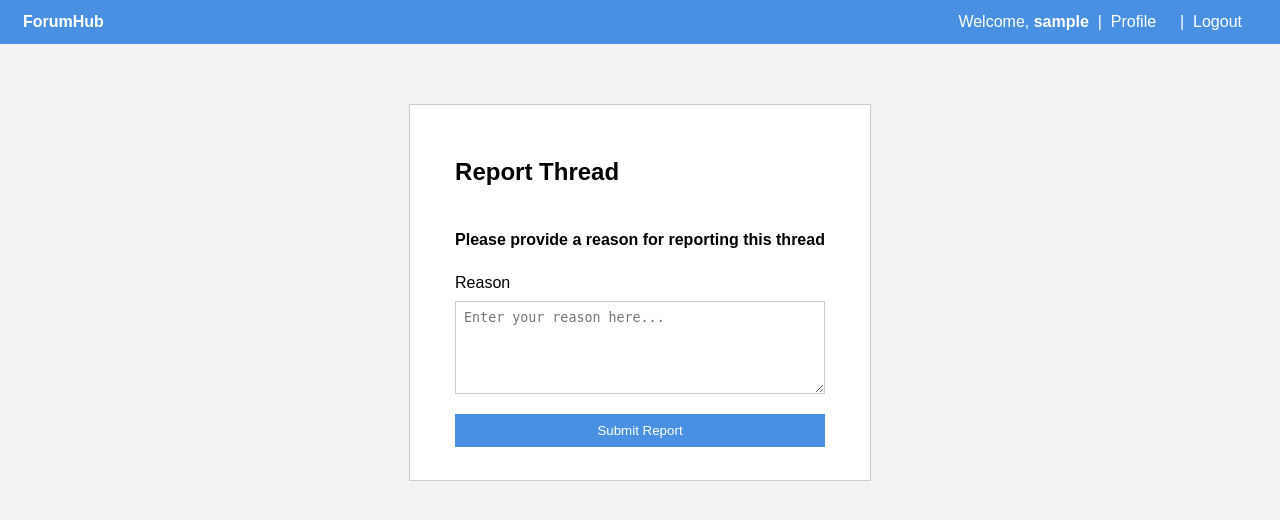
After one commit to ProllyNaveen/Simple-Q-A-Platform-WEB, a PHP site: page /report.php?id=1 in a window 1280 px wide. The commit adds this page. Shown: the top 520 px of the page. Run offline with PHP 8.4, Linux system fonts and the light colour scheme; the visitor is signed in with stand-in values (Sample User, id 1).

Commit message:
added report feature

```diff
--- /dev/null
+++ b/report.php
@@ -0,0 +1,54 @@
+<?php include 'session.php'; ?>
+<!DOCTYPE html>
+<html>
+<head>
+    <title>Report Thread</title>
+    <link rel="stylesheet" type="text/css" href="style.css">
+</head>
+<body>
+
+<!-- Navbar -->
+<div class="navbar">
+  <table width="100%">
+    <tr>
+      <td style="color:white"><b>ForumHub</b></td>
+      <td align="right" style="color:white">
+        Welcome, <b><?php echo $_SESSION['username']; ?></b> &nbsp;|&nbsp;
+        <a href="profile.php">Profile</a> &nbsp;|&nbsp;
+        <a href="logout.php">Logout</a>
+      </td>
+    </tr>
+  </table>
+</div>
+
+<div class="box">
+<form method="post" action="reportbackend.php">
+    <input type="hidden" name="thread_id" value="<?php echo $_GET['id']; ?>">
+    <table align="center">
+        <tr>
+            <td><h2>Report Thread</h2></td>
+        </tr>
+        <tr>
+            <td><h4>Please provide a reason for reporting this thread</h4></td>
+        </tr>
+        <tr>
+            <td>Reason</td>
+        </tr>
+        <tr>
+            <td><textarea name="reason" rows="5" placeholder="Enter your reason here..."></textarea></td>
+        </tr>
+        <tr>
+            <td><input type="submit" name="report" value="Submit Report"></td>
+        </tr>
+			<?php if(isset($_GET['success'])) { ?>
+			<p class="success">Thread reported successfully!</p>
+			<?php } ?>
+			<?php if(isset($_GET['error']) && $_GET['error'] == 'alreadyreported') { ?>
+			<p class="error">You already reported this thread!</p>
+			<?php } ?>
+    </table>
+</form>
+</div>
+
+</body>
+</html>
--- a/threadview.php
+++ b/threadview.php
@@ -1,4 +1,4 @@
-<?php include 'session.php'; ?>
+
 <?php include 'threadviewbackend.php'; ?>
 <html>
 <head>
```
Also changed, not shown: admindashboard.php (+2 -9 lines), reportbackend.php (added, +32 -0 lines).
